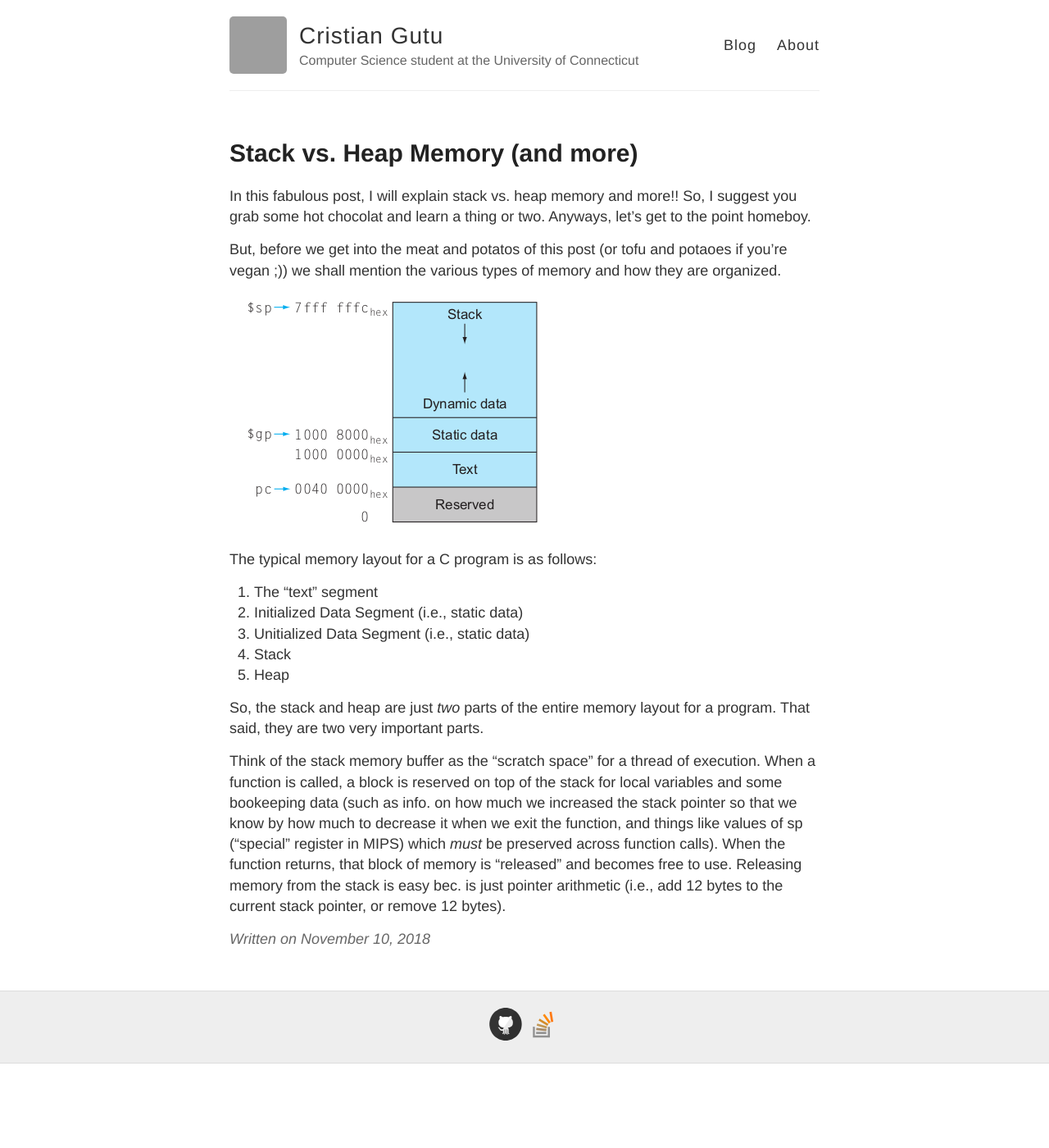
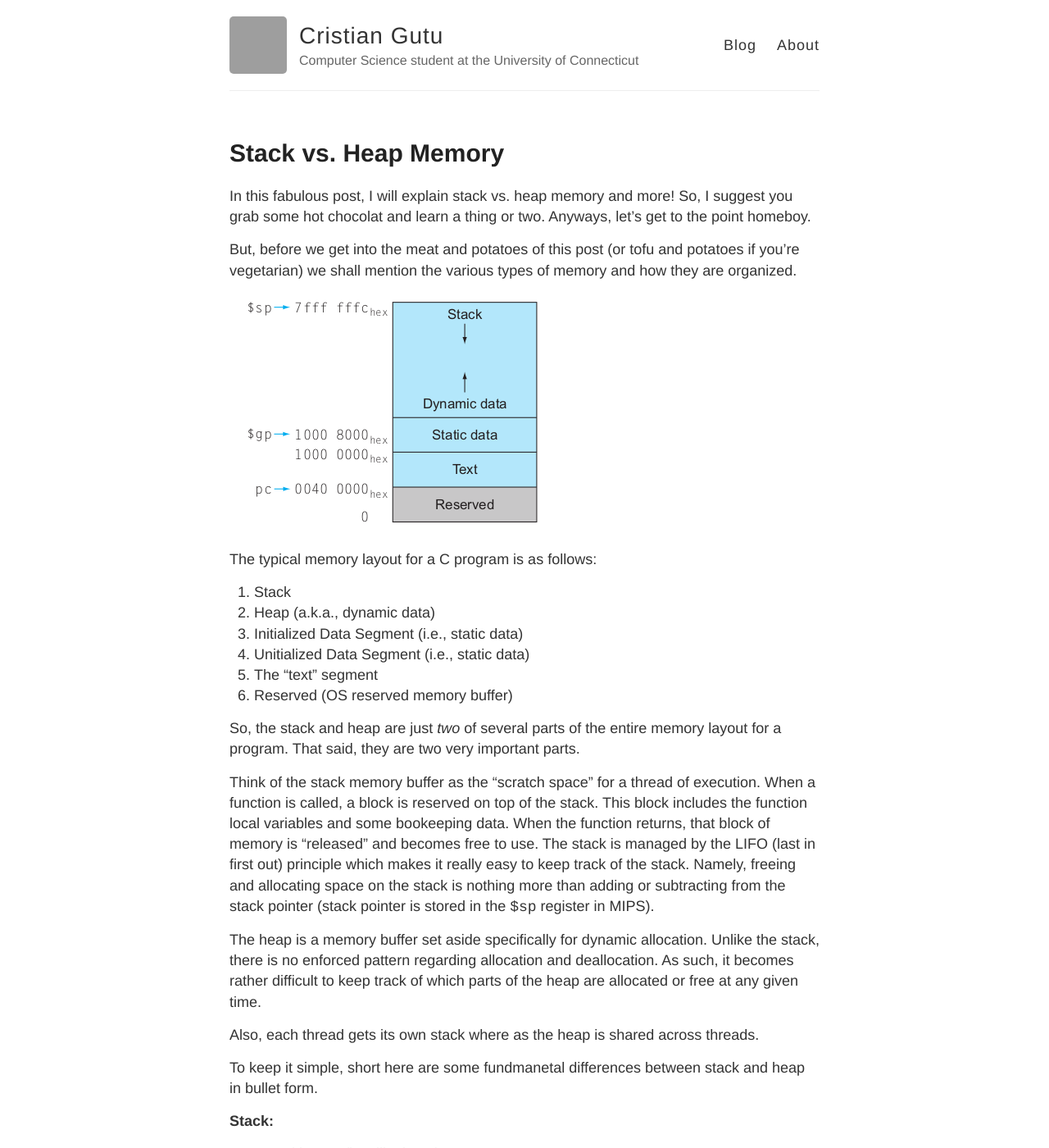
Before and after one commit to gutucristian/gutucristian.github.io, a Jekyll site: the page built from _posts/2018-11-10-Stack-vs-Heap-Memory.md, in a window 1280 px wide and 1400 px high. Shown: the whole window at 82% size. Built offline with Jekyll 4.4.1, drawn with Linux system fonts in a browser that asks for light colours; some of the changed text lies outside the part shown; grey boxes are pictures that could not be loaded.

Commit message:
Update 2018-11-10-Stack-vs-Heap-Memory.md

```diff
--- a/_posts/2018-11-10-Stack-vs-Heap-Memory.md
+++ b/_posts/2018-11-10-Stack-vs-Heap-Memory.md
@@ -1,21 +1,33 @@
 ---
 layout: post
-title: Stack vs. Heap Memory (and more)
+title: Stack vs. Heap Memory
 ---
 
-In this fabulous post, I will explain stack vs. heap memory and more!! So, I suggest you grab some hot chocolat and learn a thing or two. Anyways, let's get to the point homeboy.
+In this fabulous post, I will explain stack vs. heap memory and more! So, I suggest you grab some hot chocolat and learn a thing or two. Anyways, let's get to the point homeboy.
 
-But, before we get into the meat and potatos of this post (or tofu and potaoes if you're vegan ;)) we shall mention the various types of memory and how they are organized.
+But, before we get into the meat and potatoes of this post (or tofu and potatoes if you're vegetarian) we shall mention the various types of memory and how they are organized.
 
 ![an image alt text]({{ site.baseurl }}/images/memoryLayout.png "memory layout")
 
 The typical memory layout for a C program is as follows:
-1. The "text" segment
-2. Initialized Data Segment (i.e., static data)
+1. Stack
+2. Heap (a.k.a., dynamic data)
+3. Initialized Data Segment (i.e., static data)
 3. Unitialized Data Segment (i.e., static data)
-4. Stack
-5. Heap
+4. The "text" segment
+5. Reserved (OS reserved memory buffer)
 
-So, the stack and heap are just _two_ parts of the entire memory layout for a program. That said, they are two very important parts.
+So, the stack and heap are just _two_ of several parts of the entire memory layout for a program. That said, they are two very important parts.
 
-Think of the stack memory buffer as the "scratch space" for a thread of execution. When a function is called, a block is reserved on top of the stack for local variables and some bookeeping data (such as info. on how much we increased the stack pointer so that we know by how much to decrease it when we exit the function, and things like values of sp ("special" register in MIPS) which *must* be preserved across function calls). When the function returns, that block of memory is "released" and becomes free to use. Releasing memory from the stack is easy bec. is just pointer arithmetic (i.e., add 12 bytes to the current stack pointer, or remove 12 bytes).
+Think of the stack memory buffer as the "scratch space" for a thread of execution. When a function is called, a block is reserved on top of the stack. This block includes the function local variables and some bookeeping data. When the function returns, that block of memory is "released" and becomes free to use. The stack is managed by the LIFO (last in first out) principle which makes it really easy to keep track of the stack. Namely, freeing and allocating space on the stack is nothing more than adding or subtracting from the stack pointer (stack pointer is stored in the `$sp` register in MIPS).
+
+The heap is a memory buffer set aside specifically for dynamic allocation. Unlike the stack, there is no enforced pattern regarding allocation and deallocation. As such, it becomes rather difficult to keep track of which parts of the heap are allocated or free at any given time.
+
+Also, each thread gets its own stack where as the heap is shared across threads.
+
+To keep it simple, short here are some fundmanetal differences between stack and heap in bullet form.
+
+__Stack:__
+* stored in ram (just like heap)
+* variables allocated on stack will go out of scope and be deallocated when you leave current execution context
+* implemented using LIFO principle (like the stack data structure)
```
